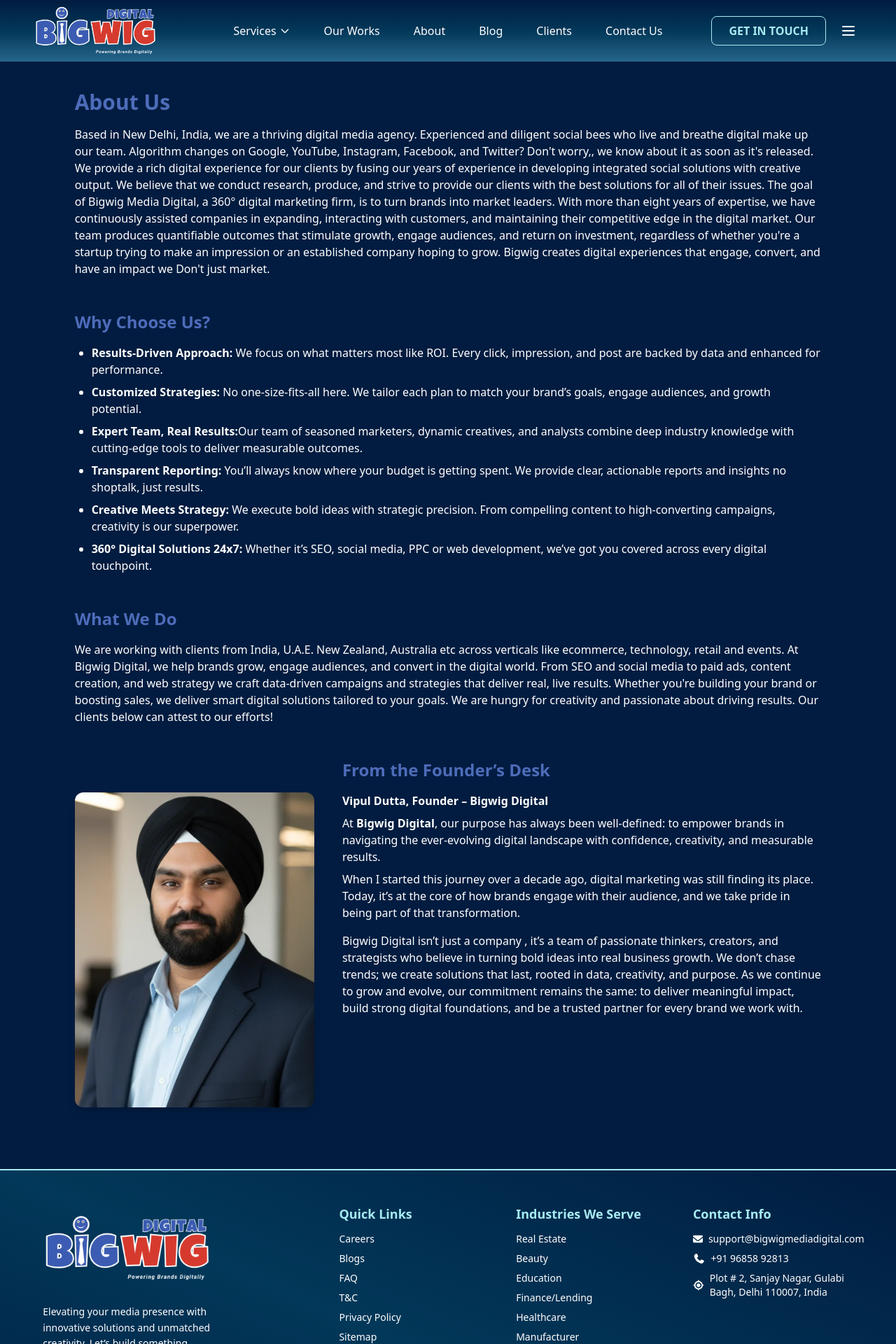
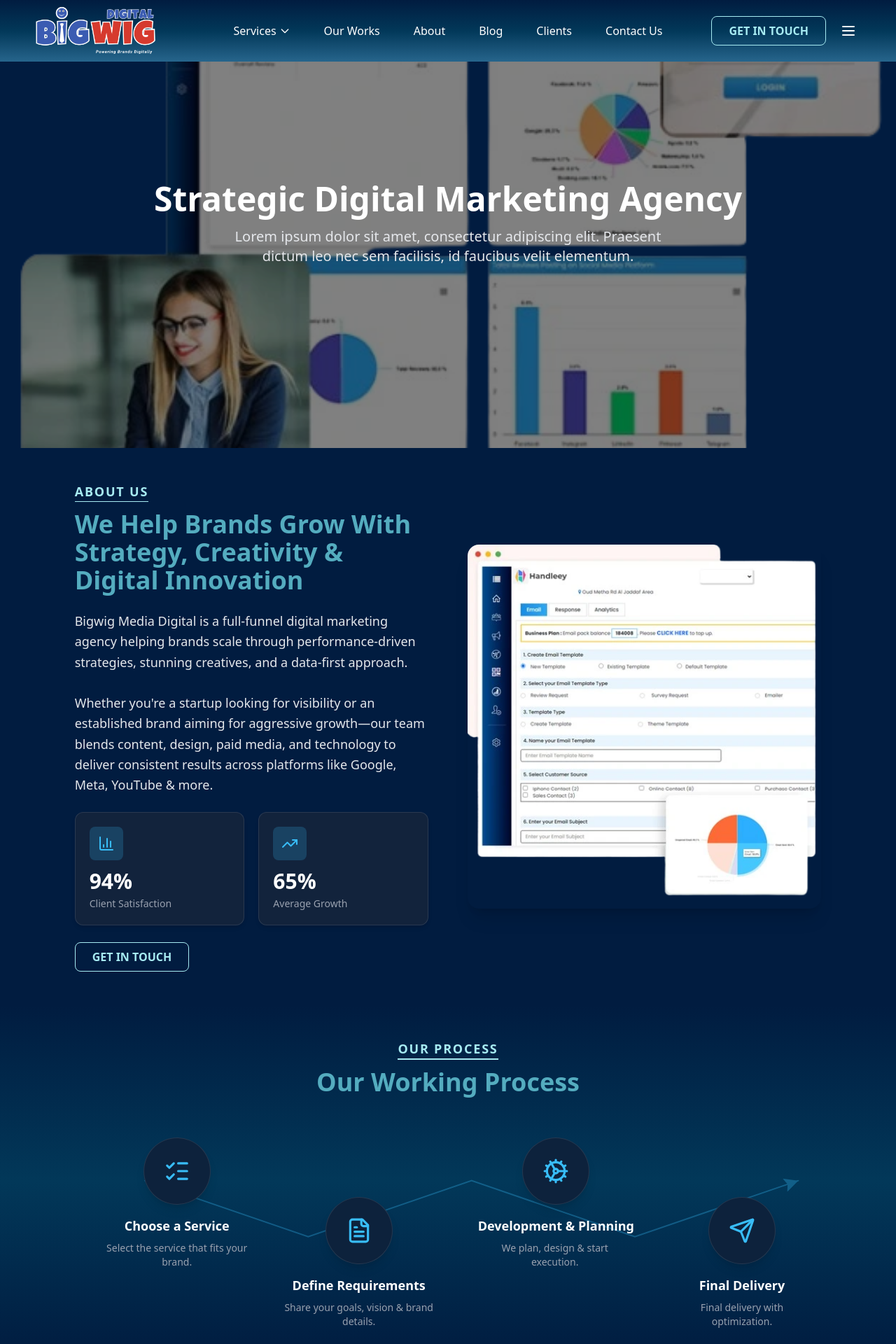
Before and after one commit to Chandan2812/bigwignew, a Next.js app: page /about in a window 1280 px wide. Shown: the top 1920 px of the page at 70% size. Built offline with nearby package versions, Linux system fonts and the light colour scheme.

Commit message:
updated about page

```diff
--- a/src/app/about/page.tsx
+++ b/src/app/about/page.tsx
@@ -1,154 +1,391 @@
+"use client";
+
 import Image from "next/image";
+import Nav from "../../../components/Nav";
 import Footer from "../../../components/Footer";
-import Nav from "../../../components/Nav";
-import ceo from "../../../Assets/owner.webp";
 
-function About() {
+import heroImg from "../../../Assets/Grow_your_business-removebg-preview.webp"; // replace with your hero image
+import aboutImg from "../../../Assets/Handleey-SMS-New-removebg-preview.webp"; // replace with your image
+import { useState } from "react";
+import PopupForm from "../../../components/PopupForm";
+import ButtonFill from "../../../components/Button";
+import {
+  BarChart3,
+  Cog,
+  Facebook,
+  FileText,
+  Linkedin,
+  ListChecks,
+  Send,
+  TrendingUp,
+  Twitter,
+} from "lucide-react";
+import why from "../../../Assets/Handleey-Social-Media-Post.webp";
+import owner from "../../../Assets/owner.webp";
+
+export default function About() {
+  const [isPopupOpen, setIsPopupOpen] = useState(false);
   return (
-    <div className="bg-[var(--color1)]  text-white ">
+    <div className="bg-[var(--color1)] text-gray-200">
       <Nav />
-      <title>About BigWig Digital</title>
-      <meta
-        name="description"
-        content="Learn about BigWig Digital, our mission, team, and approach to delivering digital success."
-      />
-      <link rel="canonical" href="https://www.bigwigmediadigital.com/about" />{" "}
-      <div className="w-11/12 md:w-5/6 mx-auto py-12 mt-20">
-        {/* About Us */}
-        <section className="mb-12">
-          <h1 className="text-3xl font-bold mb-4 text-[var(--primary-color)]">
-            About Us
+
+      {/* ================= HERO SECTION ================= */}
+      <section className="relative w-full h-[80vh] flex items-center justify-center overflow-hidden">
+        {/* Background Image */}
+        <Image
+          src={heroImg}
+          alt="Agency Hero Image"
+          fill
+          priority
+          className="object-cover brightness-50"
+        />
+
+        {/* Text Overlay */}
+        <div className="relative z-10 text-center px-6">
+          <h1 className="text-4xl md:text-5xl font-bold text-white">
+            Strategic Digital Marketing Agency
           </h1>
-          <p className="mb-4">
-            Based in New Delhi, India, we are a thriving digital media agency.
-            Experienced and diligent social bees who live and breathe digital
-            make up our team. Algorithm changes on Google, YouTube, Instagram,
-            Facebook, and Twitter? Don&#39;t worry,, we know about it as soon as
-            it&#39;s released. We provide a rich digital experience for our
-            clients by fusing our years of experience in developing integrated
-            social solutions with creative output. We believe that we conduct
-            research, produce, and strive to provide our clients with the best
-            solutions for all of their issues. The goal of Bigwig Media Digital,
-            a 360° digital marketing firm, is to turn brands into market
-            leaders. With more than eight years of expertise, we have
-            continuously assisted companies in expanding, interacting with
-            customers, and maintaining their competitive edge in the digital
-            market. Our team produces quantifiable outcomes that stimulate
-            growth, engage audiences, and return on investment, regardless of
-            whether you&#39;re a startup trying to make an impression or an
-            established company hoping to grow. Bigwig creates digital
-            experiences that engage, convert, and have an impact we Don&#39;t
-            just market.
+
+          <p className="mt-4 max-w-2xl mx-auto text-lg md:text-xl text-gray-200">
+            Lorem ipsum dolor sit amet, consectetur adipiscing elit. Praesent
+            dictum leo nec sem facilisis, id faucibus velit elementum.
           </p>
-        </section>
+        </div>
+      </section>
 
-        {/* Why Choose Us */}
-        <section className="mb-12">
-          <h2 className="text-2xl font-semibold mb-4 text-[var(--primary-color)]">
-            Why Choose Us?
+      {/* ================= ABOUT SECTION ================= */}
+
+      <section className="w-11/12 md:w-5/6 mx-auto py-12 flex flex-col md:flex-row items-center gap-14">
+        {/* LEFT SIDE TEXT */}
+        <div className="md:w-1/2">
+          <p className="text-[var(--color5)] text-lg font-semibold border-b mb-3 w-fit tracking-widest">
+            ABOUT US
+          </p>
+
+          <h2 className="text-3xl md:text-4xl font-semibold text-[var(--color4)] mb-6">
+            We Help Brands Grow With Strategy, Creativity & Digital Innovation
           </h2>
-          <ul className="list-disc ml-6 space-y-2">
-            <li>
-              <strong>Results-Driven Approach:</strong> We focus on what matters
-              most like ROI. Every click, impression, and post are backed by
-              data and enhanced for performance.
-            </li>
-            <li>
-              <strong>Customized Strategies:</strong> No one-size-fits-all here.
-              We tailor each plan to match your brand’s goals, engage audiences,
-              and growth potential.
-            </li>
-            <li>
-              <strong>Expert Team, Real Results:</strong>Our team of seasoned
-              marketers, dynamic creatives, and analysts combine deep industry
-              knowledge with cutting-edge tools to deliver measurable outcomes.
-            </li>
-            <li>
-              <strong>Transparent Reporting:</strong> You’ll always know where
-              your budget is getting spent. We provide clear, actionable reports
-              and insights no shoptalk, just results.
-            </li>
-            <li>
-              <strong>Creative Meets Strategy:</strong> We execute bold ideas
-              with strategic precision. From compelling content to
-              high-converting campaigns, creativity is our superpower.
-            </li>
-            <li>
-              <strong>360° Digital Solutions 24x7:</strong> Whether it’s SEO,
-              social media, PPC or web development, we’ve got you covered across
-              every digital touchpoint.
-            </li>
-          </ul>
-        </section>
 
-        {/* What We Do */}
-        <section className="mb-12">
-          <h2 className="text-2xl font-semibold mb-4 text-[var(--primary-color)]">
-            What We Do
-          </h2>
-          <p>
-            We are working with clients from India, U.A.E. New Zealand,
-            Australia etc across verticals like ecommerce, technology, retail
-            and events. At Bigwig Digital, we help brands grow, engage
-            audiences, and convert in the digital world. From SEO and social
-            media to paid ads, content creation, and web strategy we craft
-            data-driven campaigns and strategies that deliver real, live
-            results. Whether you&#39;re building your brand or boosting sales,
-            we deliver smart digital solutions tailored to your goals. We are
-            hungry for creativity and passionate about driving results. Our
-            clients below can attest to our efforts!
+          <p className="text-lg text-gray-200 leading-relaxed mb-6">
+            Bigwig Media Digital is a full-funnel digital marketing agency
+            helping brands scale through performance-driven strategies, stunning
+            creatives, and a data-first approach.
+            <br />
+            <br />
+            Whether you're a startup looking for visibility or an established
+            brand aiming for aggressive growth—our team blends content, design,
+            paid media, and technology to deliver consistent results across
+            platforms like Google, Meta, YouTube & more.
           </p>
-        </section>
 
-        {/* Founder’s Message */}
-        <section className="flex flex-col md:flex-row items-start gap-6 md:gap-10 my-10">
-          {/* CEO Image - Left */}
-          <div className="w-full md:w-1/3 mt-12">
+          {/* STATS BOXES */}
+          <div className="grid grid-cols-2 gap-5 mt-6">
+            {/* Box 1 */}
+            <div className="bg-[#1E293B]/60 border border-white/10 rounded-xl p-5 shadow-md hover:shadow-lg transition">
+              <div className="w-12 h-12 rounded-lg bg-[#38BDF8]/20 flex items-center justify-center mb-3">
+                <BarChart3 className="text-[#38BDF8] w-6 h-6" />
+              </div>
+              <h3 className="text-3xl font-bold text-white">94%</h3>
+              <p className="text-gray-400 text-sm mt-1">Client Satisfaction</p>
+            </div>
+
+            {/* Box 2 */}
+            <div className="bg-[#1E293B]/60 border border-white/10 rounded-xl p-5 shadow-md hover:shadow-lg transition">
+              <div className="w-12 h-12 rounded-lg bg-[#38BDF8]/20 flex items-center justify-center mb-3">
+                <TrendingUp className="text-[#38BDF8] w-6 h-6" />
+              </div>
+              <h3 className="text-3xl font-bold text-white">65%</h3>
+              <p className="text-gray-400 text-sm mt-1">Average Growth</p>
+            </div>
+          </div>
+
+          {/* BUTTON */}
+          <ButtonFill
+            onClick={() => setIsPopupOpen(true)}
+            text="Get in Touch"
+            className="mt-6"
+          />
+        </div>
+
+        {/* RIGHT SIDE IMAGE */}
+        <div className="md:w-1/2">
+          <Image
+            src={aboutImg}
+            alt="About Bigwig Digital"
+            className="rounded-2xl shadow-xl w-full object-cover"
+          />
+        </div>
+      </section>
+
+      {/* ================= OUR WORKING PROCESS SECTION ================= */}
+      <section className=" py-12 relative bg-gradient-to-b from-[var(--color1)] via-[var(--color2)] to-[var(--color1)]">
+        <div className="w-11/12 md:w-5/6 mx-auto">
+          {/* Title */}
+          <div className="text-center mb-5">
+            <p className="text-[var(--color5)] text-lg font-semibold mb-3 tracking-widest inline-block border-b-2 border-[var(--color5)]">
+              OUR PROCESS
+            </p>
+            <h2 className="text-3xl md:text-4xl font-semibold text-[var(--color4)] mb-6">
+              Our Working Process
+            </h2>
+          </div>
+
+          <div className="relative w-full mx-auto px-4">
+            {/* ZIGZAG LINE (DESKTOP ONLY) */}
+            <div className="absolute inset-0 hidden md:block pointer-events-none">
+              <svg
+                width="100%"
+                height="260"
+                viewBox="0 0 1600 260"
+                className="opacity-30"
+                xmlns="http://www.w3.org/2000/svg"
+              >
+                <defs>
+                  <marker
+                    id="arrow"
+                    markerWidth="10"
+                    markerHeight="10"
+                    refX="10"
+                    refY="5"
+                    orient="auto"
+                    markerUnits="strokeWidth"
+                  >
+                    <path d="M0,0 L10,5 L0,10 L2,5 Z" fill="#38BDF8" />
+                  </marker>
+                </defs>
+
+                <path
+                  d="M 150 80 L 500 200 L 850 80 L 1200 200 L 1550 80"
+                  stroke="#38BDF8"
+                  strokeWidth="3"
+                  fill="none"
+                  strokeLinecap="round"
+                  marker-end="url(#arrow)"
+                />
+              </svg>
+            </div>
+
+            {/* DESKTOP — ABSOLUTE POSITION STEPS */}
+            <div className="hidden md:block relative h-[300px] ">
+              {/* STEP 1 — Top Left */}
+              <div className="absolute left-[20px] top-[35px] text-center">
+                <div
+                  className="bg-[#0d223c] border border-white/10 rounded-full w-24 h-24
+          flex items-center justify-center shadow-lg mx-auto"
+                >
+                  <ListChecks size={38} className="text-[#38BDF8]" />
+                </div>
+                <h4 className="text-lg font-semibold text-white mt-4">
+                  Choose a Service
+                </h4>
+                <p className="text-gray-400 text-sm max-w-[220px] mt-2">
+                  Select the service that fits your brand.
+                </p>
+              </div>
+
+              {/* STEP 2 — Bottom */}
+              <div className="absolute left-[280px] top-[120px] text-center">
+                <div
+                  className="bg-[#0d223c] border border-white/10 rounded-full w-24 h-24
+          flex items-center justify-center shadow-lg mx-auto"
+                >
+                  <FileText size={38} className="text-[#38BDF8]" />
+                </div>
+                <h4 className="text-lg font-semibold text-white mt-4">
+                  Define Requirements
+                </h4>
+                <p className="text-gray-400 text-sm max-w-[220px] mt-2">
+                  Share your goals, vision & brand details.
+                </p>
+              </div>
+
+              {/* STEP 3 — Top */}
+              <div className="absolute left-[560px] top-[35px] text-center">
+                <div
+                  className="bg-[#0d223c] border border-white/10 rounded-full w-24 h-24
+          flex items-center justify-center shadow-lg mx-auto"
+                >
+                  <Cog size={38} className="text-[#38BDF8]" />
+                </div>
+                <h4 className="text-lg font-semibold text-white mt-4">
+                  Development & Planning
+                </h4>
+                <p className="text-gray-400 text-sm max-w-[220px] mt-2">
+                  We plan, design & start execution.
+                </p>
+              </div>
+
+              {/* STEP 4 — Bottom */}
+              <div className="absolute left-[840px] top-[120px] text-center">
+                <div
+                  className="bg-[#0d223c] border border-white/10 rounded-full w-24 h-24
+          flex items-center justify-center shadow-lg mx-auto"
+                >
+                  <Send size={38} className="text-[#38BDF8]" />
+                </div>
+                <h4 className="text-lg font-semibold text-white mt-4">
+                  Final Delivery
+                </h4>
+                <p className="text-gray-400 text-sm max-w-[220px] mt-2">
+                  Final delivery with optimization.
+                </p>
+              </div>
+            </div>
+
+            {/* MOBILE — BOX CARDS */}
+            <div className="grid md:hidden grid-cols-1 gap-6 mt-10">
+              {/* Card */}
+              <div className="bg-[#0d223c] border border-white/10 p-6 rounded-xl text-center">
+                <div className="bg-[#112a45] rounded-full w-20 h-20 mx-auto flex items-center justify-center mb-4">
+                  <ListChecks size={34} className="text-[#38BDF8]" />
+                </div>
+                <h4 className="text-xl font-semibold text-white">
+                  Choose a Service
+                </h4>
+                <p className="text-gray-400 text-sm mt-2">
+                  Select a service for your brand.
+                </p>
+              </div>
+
+              <div className="bg-[#0d223c] border border-white/10 p-6 rounded-xl text-center">
+                <div className="bg-[#112a45] rounded-full w-20 h-20 mx-auto flex items-center justify-center mb-4">
+                  <FileText size={34} className="text-[#38BDF8]" />
+                </div>
+                <h4 className="text-xl font-semibold text-white">
+                  Define Requirements
+                </h4>
+                <p className="text-gray-400 text-sm mt-2">
+                  Share your goals & details.
+                </p>
+              </div>
+
+              <div className="bg-[#0d223c] border border-white/10 p-6 rounded-xl text-center">
+                <div className="bg-[#112a45] rounded-full w-20 h-20 mx-auto flex items-center justify-center mb-4">
+                  <Cog size={34} className="text-[#38BDF8]" />
+                </div>
+                <h4 className="text-xl font-semibold text-white">
+                  Development & Planning
+                </h4>
+                <p className="text-gray-400 text-sm mt-2">
+                  We start the development process.
+                </p>
+              </div>
+
+              <div className="bg-[#0d223c] border border-white/10 p-6 rounded-xl text-center">
+                <div className="bg-[#112a45] rounded-full w-20 h-20 mx-auto flex items-center justify-center mb-4">
+                  <Send size={34} className="text-[#38BDF8]" />
+                </div>
+                <h4 className="text-xl font-semibold text-white">
+                  Final Delivery
+                </h4>
+                <p className="text-gray-400 text-sm mt-2">
+                  We deliver and optimize results.
+                </p>
+              </div>
+            </div>
+          </div>
+        </div>
+      </section>
+
+      <section className="py-12 bg-[var(--color1)]">
+        <div className="w-11/12 md:w-5/6 mx-auto px-4 flex flex-col md:flex-row items-center gap-12">
+          {/* Left Text Side */}
+          <div className="md:w-1/2">
+            <p className="text-[var(--color5)] text-lg font-semibold border-b mb-3 w-fit tracking-widest">
+              WHY CHOOSE US
+            </p>
+            <h2 className="text-3xl md:text-4xl font-bold text-[var(--color4)] mb-6">
+              We Deliver Excellence
+            </h2>
+            <p className="text-gray-200 mb-8">
+              Our team provides innovative solutions tailored to your business.
+              We focus on delivering quality, efficiency, and reliability in
+              every project.
+            </p>
+
+            {/* Small Box Content */}
+            <div className="grid grid-cols-1 sm:grid-cols-2 gap-4">
+              <div className="bg-[var(--color2)] p-4 rounded-lg shadow-md">
+                <h3 className="font-semibold mb-1 text-[var(--color4)]">
+                  Expert Team
+                </h3>
+                <p className="text-gray-200 text-sm">
+                  Skilled professionals delivering top-quality results.
+                </p>
+              </div>
+              <div className="bg-[var(--color2)] p-4 rounded-lg shadow-md">
+                <h3 className="font-semibold mb-1 text-[var(--color4)]">
+                  Innovative Solutions
+                </h3>
+                <p className="text-gray-200 text-sm">
+                  Creative strategies to solve complex challenges.
+                </p>
+              </div>
+              <div className="bg-[var(--color2)] p-4 rounded-lg shadow-md">
+                <h3 className="font-semibold mb-1 text-[var(--color4)]">
+                  24/7 Support
+                </h3>
+                <p className="text-gray-200 text-sm">
+                  Always available to assist you whenever needed.
+                </p>
+              </div>
+              <div className="bg-[var(--color2)] p-4 rounded-lg shadow-md">
+                <h3 className="font-semibold mb-1 text-[var(--color4)]">
+                  Proven Results
+                </h3>
+                <p className="text-gray-200 text-sm">
+                  Delivering measurable outcomes for every client.
+                </p>
+              </div>
+            </div>
+          </div>
+
+          {/* Right Image Side */}
+          <div className="md:w-1/2">
             <Image
-              src={ceo}
-              alt="Vipul Dutta - Founder of Bigwig Digital"
-              className="w-full h-auto rounded-xl shadow-lg object-cover"
+              src={why}
+              alt="Why Choose Us"
+              className="w-full rounded-lg shadow-lg"
+            />
+          </div>
+        </div>
+      </section>
+
+      <section className="py-12">
+        <div className="w-11/12 md:w-5/6 mx-auto px-4 flex flex-col md:flex-row items-center gap-10">
+          {/* Left Side Image */}
+          <div className="md:w-1/2 flex justify-center">
+            <Image
+              src={owner} // replace with your founder image
+              alt="Amandeep Singh"
+              className="w-72 rounded-xl shadow-lg object-cover"
             />
           </div>
 
-          {/* Text Content - Right */}
-          <div className="w-full md:w-2/3">
-            <h2 className="text-2xl font-semibold mb-4 text-[var(--primary-color)]">
-              From the Founder’s Desk
+          {/* Right Side Text */}
+          <div className="md:w-1/2 text-center md:text-left">
+            <p className="text-[var(--color5)] font-semibold mb-2 tracking-widest inline-block border-b-2 border-[var(--color5)]">
+              FOUNDER’S NOTE
+            </p>
+            <h2 className="text-3xl md:text-4xl font-bold text-[var(--color4)] mb-6">
+              A Message from Our Founder
             </h2>
-            <p>
-              <strong>Vipul Dutta, Founder – Bigwig Digital</strong>
+            <p className="text-gray-200 mb-6">
+              “Our mission has always been to deliver exceptional digital
+              solutions that help our clients grow and succeed. We focus on
+              innovation, quality, and building lasting relationships with every
+              project we take on.”
             </p>
-            <p className="mt-2">
-              At{" "}
-              <strong>
-                <a href="https://www.bigwigmediadigital.com/">Bigwig Digital</a>
-              </strong>
-              , our purpose has always been well-defined: to empower brands in
-              navigating the ever-evolving digital landscape with confidence,
-              creativity, and measurable results.
-            </p>
-            <p className="mt-2">
-              When I started this journey over a decade ago, digital marketing
-              was still finding its place. Today, it’s at the core of how brands
-              engage with their audience, and we take pride in being part of
-              that transformation.
-            </p>
-            <p className="mt-4">
-              Bigwig Digital isn’t just a company , it’s a team of passionate
-              thinkers, creators, and strategists who believe in turning bold
-              ideas into real business growth. We don’t chase trends; we create
-              solutions that last, rooted in data, creativity, and purpose. As
-              we continue to grow and evolve, our commitment remains the same:
-              to deliver meaningful impact, build strong digital foundations,
-              and be a trusted partner for every brand we work with.
-            </p>
+            <h3 className="text-xl font-semibold text-gray-100 mb-1">
+              Amandeep Singh
+            </h3>
+            <p className="text-gray-300">Founder & CEO</p>
           </div>
-        </section>
-      </div>
+        </div>
+      </section>
+
       <Footer />
+      <PopupForm isOpen={isPopupOpen} onClose={() => setIsPopupOpen(false)} />
     </div>
   );
 }
-
-export default About;
--- a/src/app/contact/page.tsx
+++ b/src/app/contact/page.tsx
@@ -13,6 +13,7 @@
     "Performance Marketing",
     "Content Marketing",
     "Website Development",
+    "Social Media Optimization",
     "Email Marketing",
     "Graphic Designing",
     "Influencer Marketing",
```
Also changed, not shown: Assets/zigzag-arrow-design-free-png.png (added).
